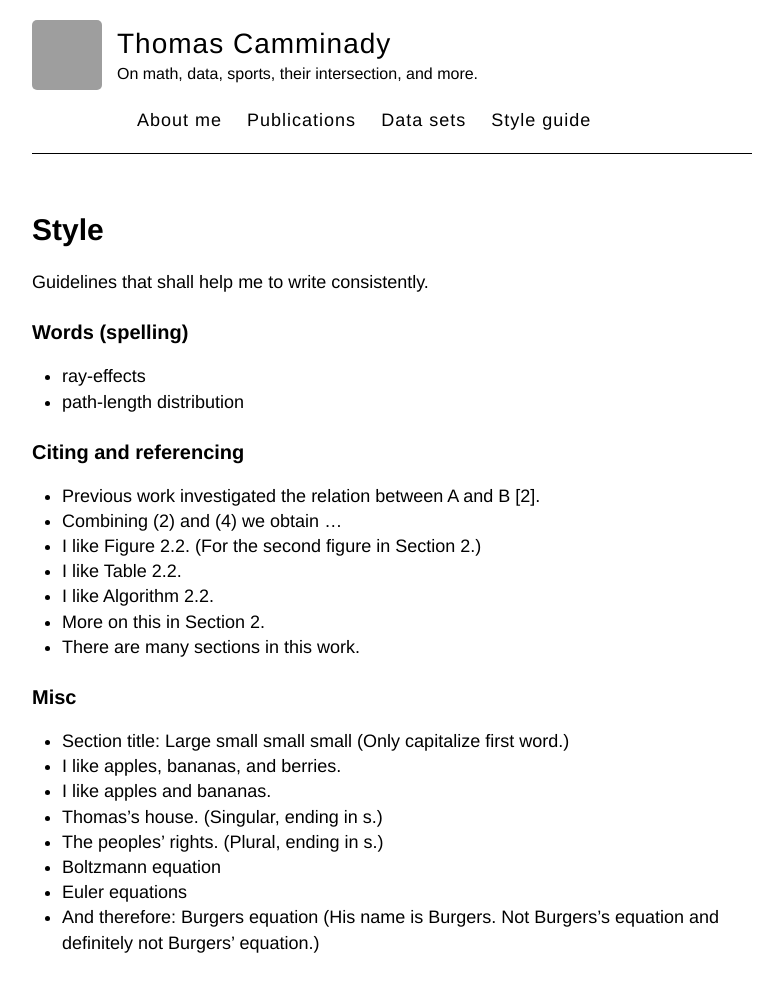
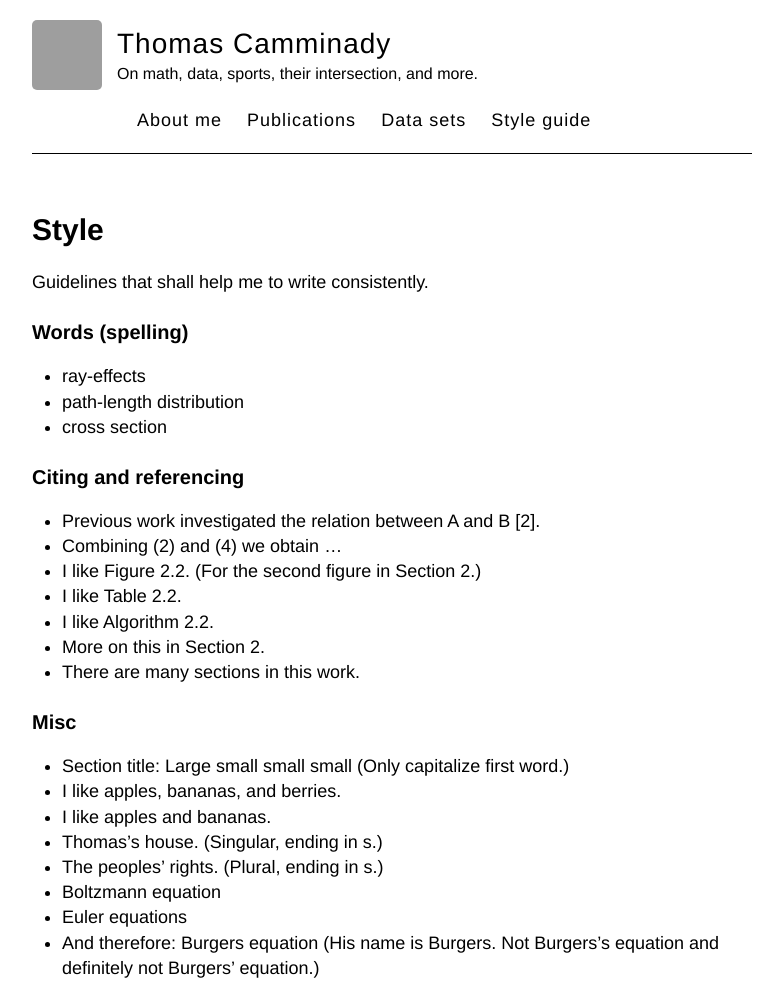
Before and after one commit to camminady/camminady.github.io, a Jekyll site: the page built from pages/style.md, in a window 1280 px wide. Shown: the whole page, without its empty margins (248-1031 px from the left). Built offline with Jekyll 4.4.1, drawn with Linux system fonts in a browser that asks for light colours; before the commit the page ends 971 px from its top, so only the background shows below that; grey boxes are pictures that could not be loaded.

Commit message:
cross section

```diff
--- a/pages/style.md
+++ b/pages/style.md
@@ -11,6 +11,7 @@ Guidelines that shall help me to write consistently.
 ### Words (spelling)
 - ray-effects
 - path-length distribution
+- cross section
 
 ### Citing and referencing
 - Previous work investigated the relation between A and B [2].
```
